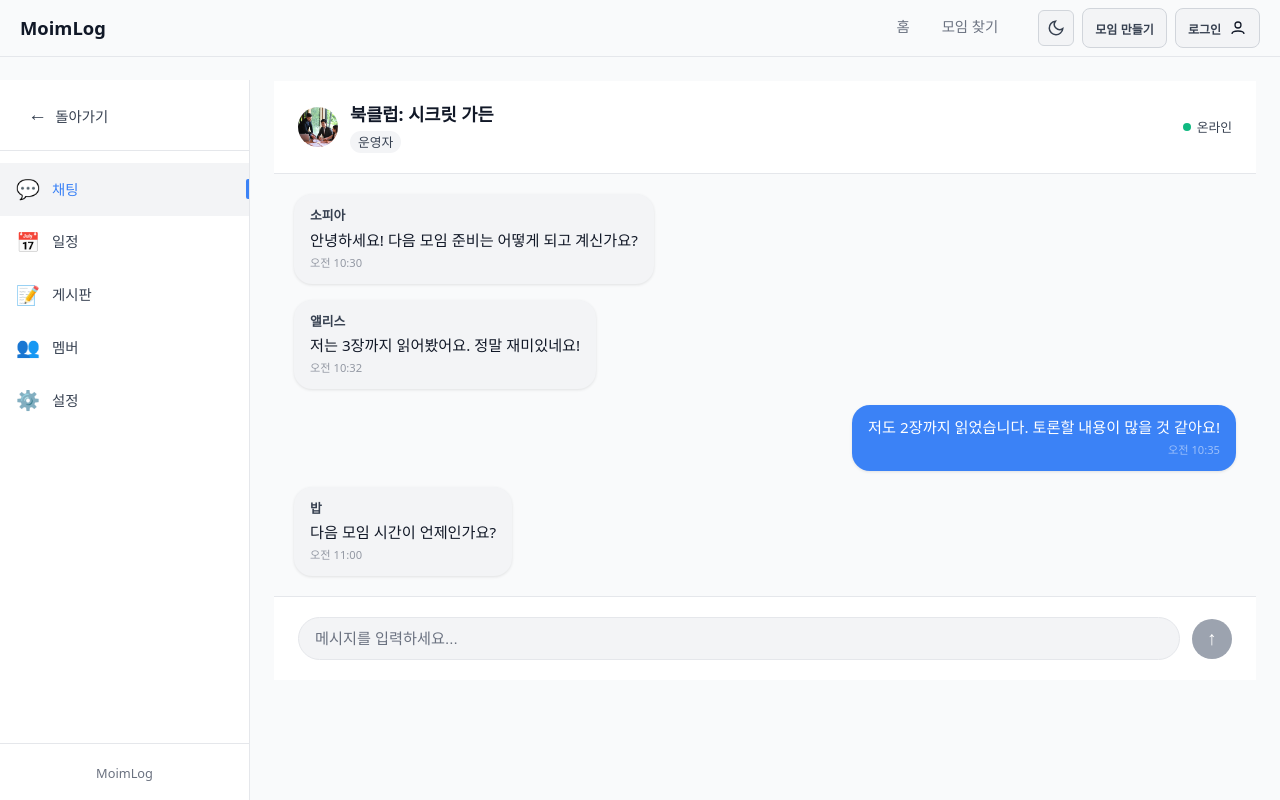
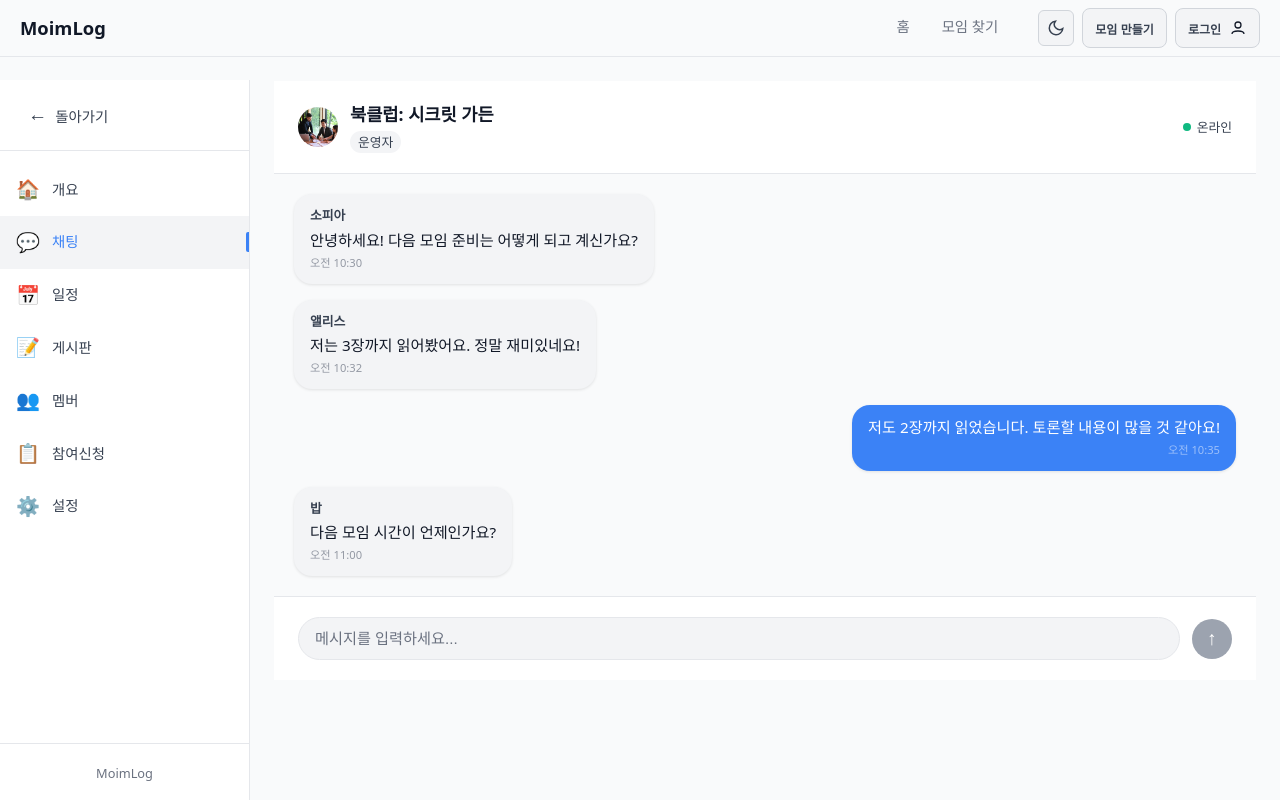
Before and after one commit to shimssung/moimlog-frontend, a Next.js app: page /moim/1/chat in a window 1280 px wide. Built offline with nearby package versions, Linux system fonts and the light colour scheme; no server answers.

Commit message:
refactor: 권한 관리 체계화 및 일관성 개선
- userRole 기반 권한 체크 로직 통일
- moimRole prop으로 Sidebar 권한 관리 개선
- 모든 모임 페이지에서 일관된 권한 체크
- 참여신청 메뉴 권한별 표시 제어"

```diff
--- a/src/components/Sidebar.jsx
+++ b/src/components/Sidebar.jsx
@@ -8,6 +8,7 @@ const Sidebar = ({ moimId, moimRole = "멤버", activeMenu = "chat" }) => {
   const router = useRouter();
 
   const menuItems = [
+    { id: "overview", label: "개요", icon: "🏠", path: `/moim/${moimId}` },
     { id: "chat", label: "채팅", icon: "💬", path: `/moim/${moimId}/chat` },
     {
       id: "schedule",
@@ -22,6 +23,13 @@ const Sidebar = ({ moimId, moimRole = "멤버", activeMenu = "chat" }) => {
       icon: "👥",
       path: `/moim/${moimId}/members`,
     },
+    // 운영자만 참여신청 관리 메뉴 표시
+    ...(moimRole === "운영자" || moimRole === "ADMIN" || moimRole === "MODERATOR" ? [{
+      id: "join-requests",
+      label: "참여신청",
+      icon: "📋",
+      path: `/moim/${moimId}/join-requests`,
+    }] : []),
     {
       id: "settings",
       label: "설정",
@@ -32,7 +40,7 @@ const Sidebar = ({ moimId, moimRole = "멤버", activeMenu = "chat" }) => {
 
   // 멤버 권한에 따라 메뉴 필터링
   const filteredMenuItems =
-    moimRole === "운영자"
+    moimRole === "운영자" || moimRole === "ADMIN" || moimRole === "MODERATOR"
       ? menuItems
       : menuItems.filter((item) => item.id !== "settings");
 
--- a/src/pages/moim/[id]/chat.jsx
+++ b/src/pages/moim/[id]/chat.jsx
@@ -21,7 +21,7 @@ const MoimChatPage = () => {
         id: moimId,
         title: "북클럽: 시크릿 가든",
         image: "/img4.jpg",
-        role: "운영자",
+        userRole: "ADMIN", // 더미 데이터에 사용자 역할 추가
       });
 
       // 더미 메시지 데이터
@@ -90,7 +90,11 @@ const MoimChatPage = () => {
     <PageContainer theme={theme}>
       <Header />
       <ContentContainer>
-        <Sidebar moimId={moimId} moimRole={moimInfo.role} activeMenu="chat" />
+        <Sidebar
+          moimId={moimId}
+          moimRole={moimInfo.userRole === "ADMIN" || moimInfo.userRole === "MODERATOR" ? "운영자" : "멤버"}
+          activeMenu="chat"
+        />
 
         <MainContent theme={theme}>
         <ChatHeader theme={theme}>
@@ -98,7 +102,10 @@ const MoimChatPage = () => {
             <MoimImage src={moimInfo.image} alt={moimInfo.title} />
             <MoimDetails>
               <MoimTitle theme={theme}>{moimInfo.title}</MoimTitle>
-              <MoimRole theme={theme}>{moimInfo.role}</MoimRole>
+              <MoimRole theme={theme}>
+                {moimInfo.userRole === "ADMIN" ? "운영자" :
+                 moimInfo.userRole === "MODERATOR" ? "모더레이터" : "멤버"}
+              </MoimRole>
             </MoimDetails>
           </MoimInfo>
           <OnlineIndicator>
--- a/src/pages/moim/[id]/schedule.jsx
+++ b/src/pages/moim/[id]/schedule.jsx
@@ -21,7 +21,7 @@ const MoimSchedulePage = () => {
         id: moimId,
         title: "북클럽: 시크릿 가든",
         image: "/img4.jpg",
-        role: "운영자",
+        userRole: "ADMIN", // Changed from role to userRole
       });
 
       setEvents([
@@ -140,7 +140,7 @@ const MoimSchedulePage = () => {
       <ContentContainer>
         <Sidebar
           moimId={moimId}
-          moimRole={moimInfo?.role}
+          moimRole={moimInfo.userRole === "ADMIN" || moimInfo.userRole === "MODERATOR" ? "운영자" : "멤버"}
           activeMenu="schedule"
         />
 
--- a/src/pages/moim/[id]/settings.jsx
+++ b/src/pages/moim/[id]/settings.jsx
@@ -36,7 +36,7 @@ const MoimSettingsPage = () => {
           newEvent: true,
           memberJoin: false,
         },
-        role: "운영자",
+        userRole: "ADMIN", // 더미 데이터에 사용자 역할 추가
       });
     }
   }, [moimId]);
@@ -67,7 +67,7 @@ const MoimSettingsPage = () => {
       <ContentContainer>
         <Sidebar
           moimId={moimId}
-          moimRole={moimInfo?.role}
+          moimRole={moimInfo.userRole === "ADMIN" || moimInfo.userRole === "MODERATOR" ? "운영자" : "멤버"}
           activeMenu="settings"
         />
 
```
Also changed, not shown: src/pages/moim/[id]/board.jsx (+6 -2 lines), src/pages/moim/[id]/members.jsx (+6 -2 lines).
